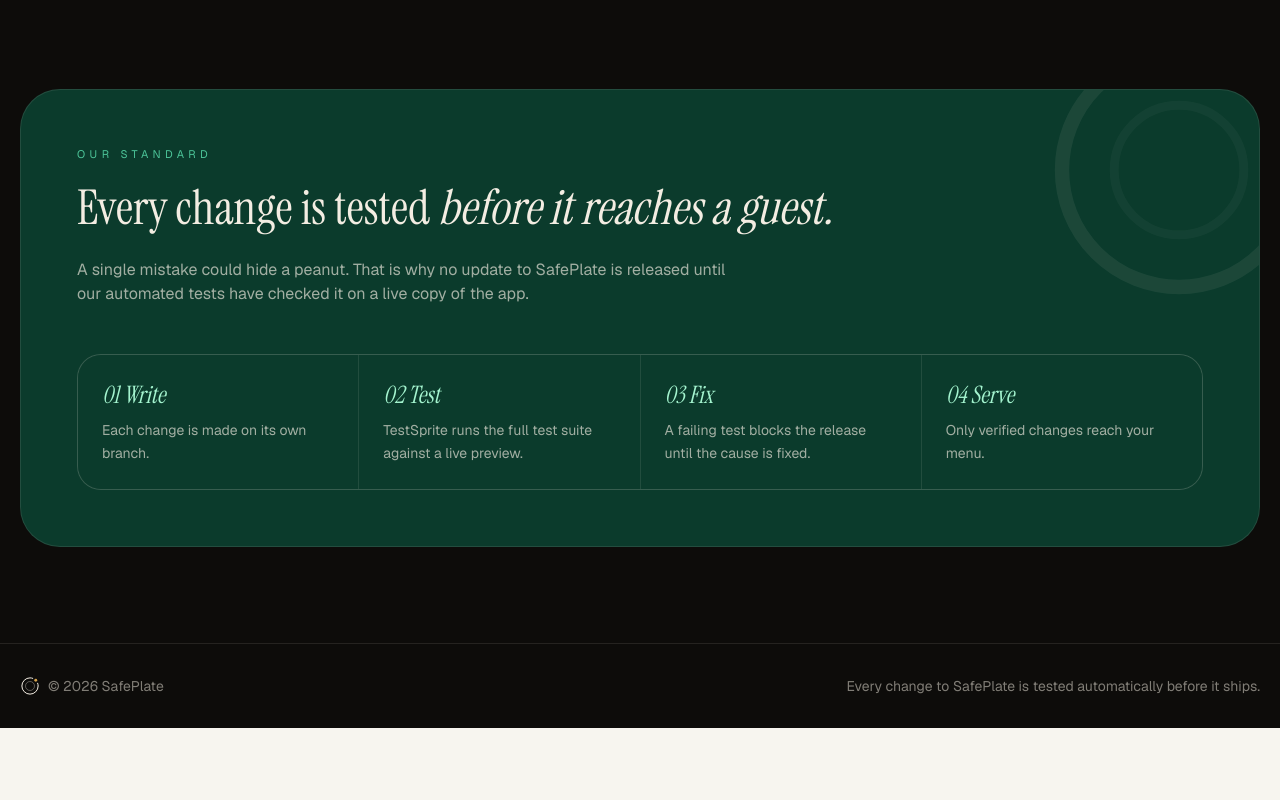
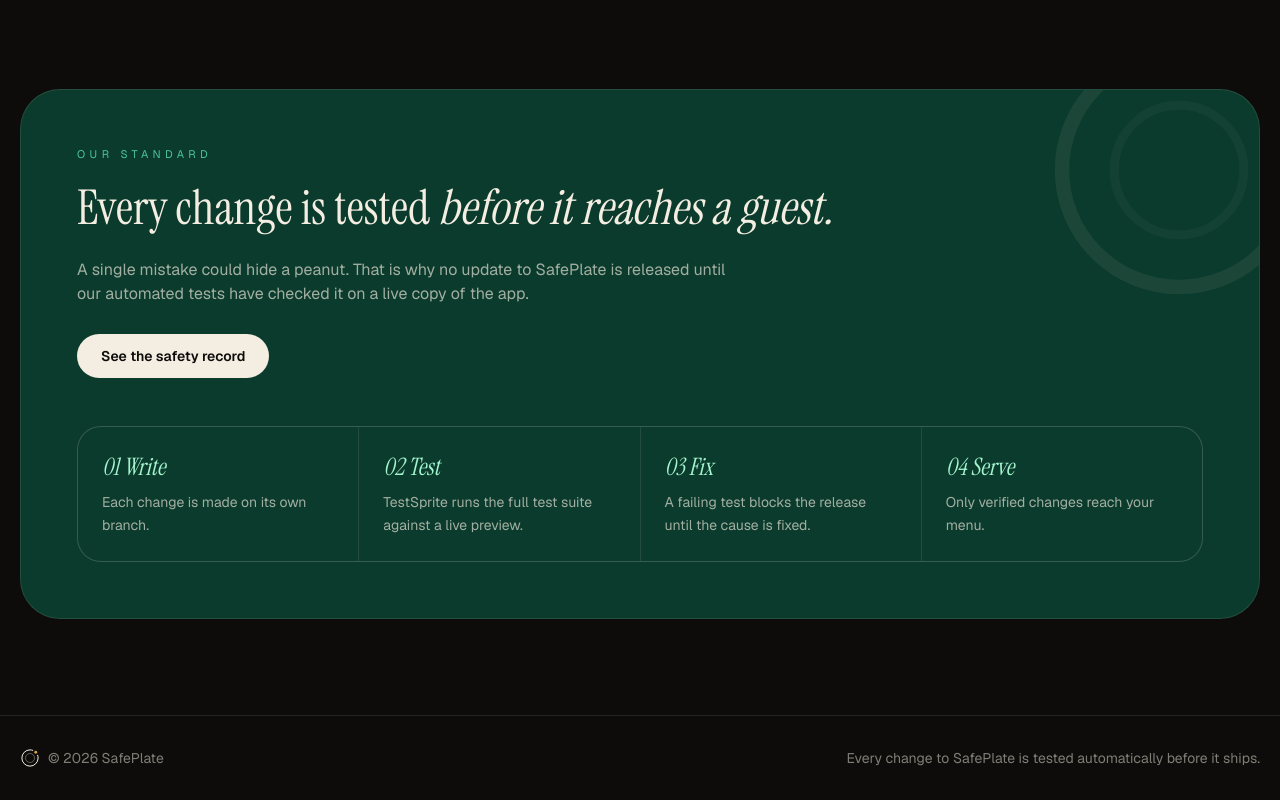
Before and after one commit to Milliebanned/safeplate, a Next.js app: page / in a window 1280 px wide. Shown: the part 1725-2525 px from the top of the page. Before the commit the page ends 2453 px from the top, so only its background shows below. Built offline with nearby package versions, Linux system fonts and the light colour scheme.

Commit message:
feat: link the safety record from the home page

```diff
--- a/src/app/page.tsx
+++ b/src/app/page.tsx
@@ -135,6 +135,13 @@
             A single mistake could hide a peanut. That is why no update to SafePlate is released until our automated tests
             have checked it on a live copy of the app.
           </p>
+          <Link
+            href="/verified"
+            className="mt-7 inline-flex rounded-full bg-ivory px-6 py-3 text-sm font-semibold text-ink hover:bg-white"
+            data-testid="view-safety-record"
+          >
+            See the safety record
+          </Link>
           <ol className="mt-12 grid gap-px overflow-hidden rounded-3xl border border-ivory/10 bg-ivory/10 sm:grid-cols-4">
             {STANDARD.map((step, i) => (
               <li key={step.label} className="bg-bottle p-6">
@@ -153,7 +160,9 @@
           <span className="flex items-center gap-2">
             <LogoMark tone="light" className="size-5" />© {new Date().getFullYear()} SafePlate
           </span>
-          <span>Every change to SafePlate is tested automatically before it ships.</span>
+          <Link href="/verified" className="hover:text-ivory">
+            Every change to SafePlate is tested automatically before it ships.
+          </Link>
         </div>
       </footer>
     </div>
```
